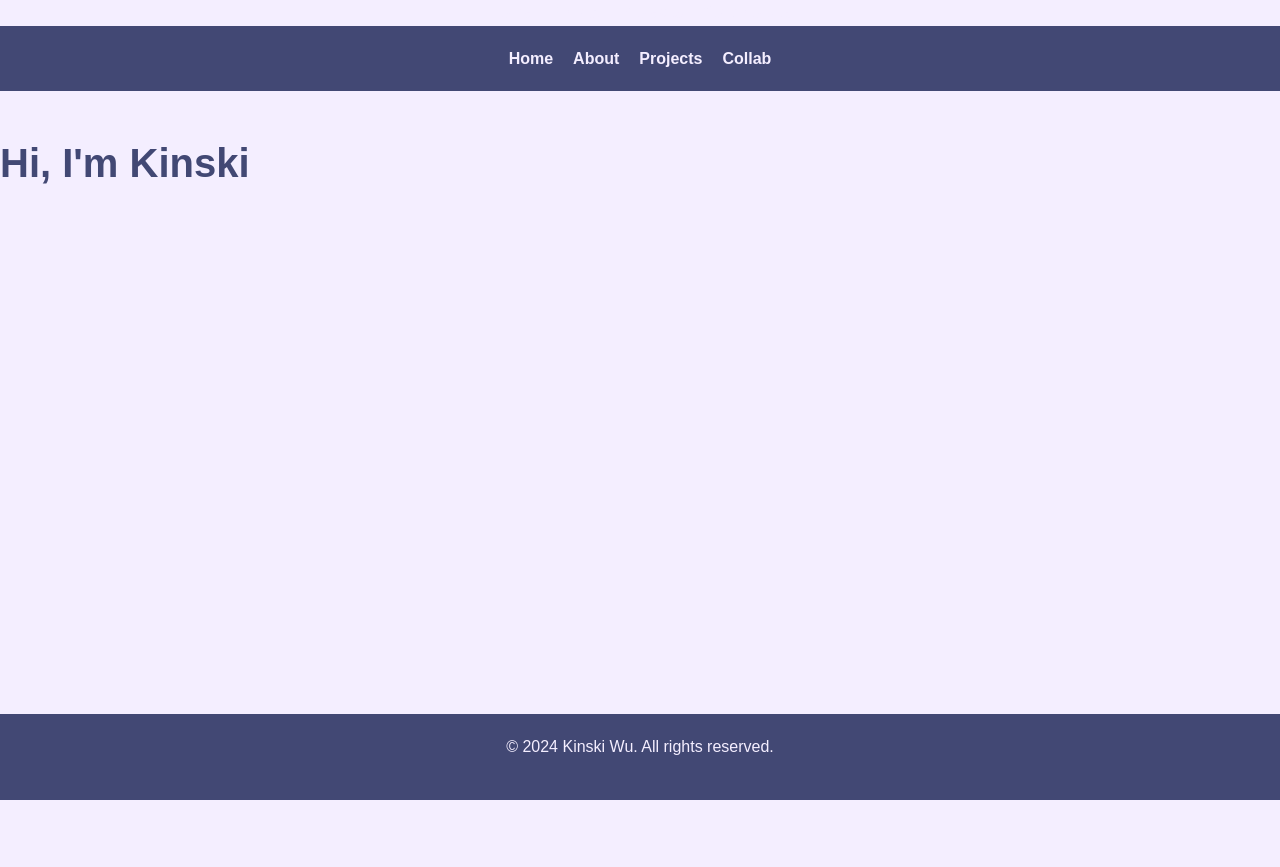
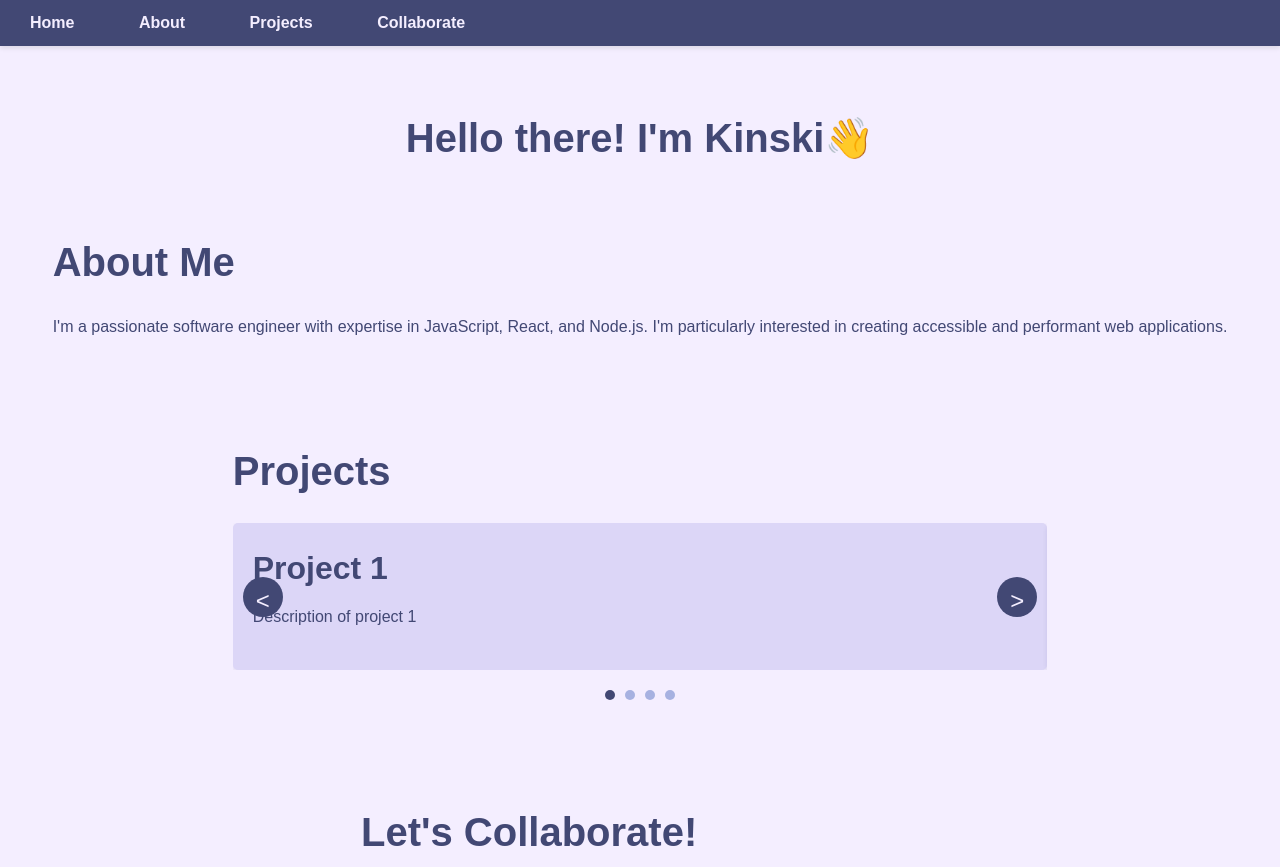
Before and after one commit to kinskiwu/portfolio-site, a website with bundled scripts: page src/index.html in a window 1280 px wide. Shown: the top 867 px of the page. Before the commit the page ends 800 px from the top, so only its background shows below. Built offline with nearby package versions, Linux system fonts and the light colour scheme.

Commit message:
feat: convert to single page app

```diff
--- a/src/css/styles.css
+++ b/src/css/styles.css
@@ -44,11 +44,23 @@ body {
     min-height: 100vh;
 }
 
+/* Container*/
 .container {
+    display: flex;
+    flex-direction: column;
+    align-items: center;
+    width: 100%;
+    margin: 0 auto;
     max-width: var(--max-width);
-    margin: 0 auto;
-    padding: 0 var(--spacing-medium);
+    padding: var(--spacing-medium);
+}
+
+section {
+    display: flex;
+    align-items: center;
+    justify-content: center;
     width: 100%;
+    padding: var(--spacing-medium);
 }
 
 /* Typography */
@@ -72,24 +84,48 @@ header, footer {
 
 footer { text-align: center; }
 
-/* Navigation */
-nav ul {
-    list-style-type: none;
-    display: flex;
-    justify-content: center;
+/* Navigation Styles */
+.main-navigation {
+    background-color: var(--color-quaternary);
+    padding: var(--spacing-small) 0;
+    width: 100%;
+    box-shadow: 0 2px 5px rgba(0, 0, 0, 0.1);
+    position: sticky;
+    top: 0;
+    z-index: 100;
 }
 
-nav ul li { margin: 0 var(--spacing-small); }
-
-nav ul li a {
+.main-navigation a {
     color: var(--color-primary);
     text-decoration: none;
     font-weight: bold;
-    transition: color var(--transition-speed) ease;
+    padding: var(--spacing-small) var(--spacing-medium);
+    border-radius: var(--border-radius);
+    transition: background-color var(--transition-speed) ease, color var(--transition-speed) ease;
+    margin: 0 var(--spacing-small);
 }
 
-nav ul li a:hover, nav ul li a:focus {
-    color: var(--color-secondary);
+.main-navigation a:hover,
+.main-navigation a:focus {
+    background-color: var(--color-secondary);
+    color: var(--color-quaternary);
+    outline: none;
+}
+
+.main-navigation a.active {
+    background-color: var(--color-tertiary);
+    color: var(--color-quaternary);
+}
+
+@media (max-width: 768px) {
+    .main-navigation {
+        text-align: center;
+    }
+
+    .main-navigation a {
+        display: block;
+        margin: var(--spacing-small) 0;
+    }
 }
 
 /* Main content */
--- a/src/index.html
+++ b/src/index.html
@@ -3,27 +3,11 @@
 <head>
     <meta charset="UTF-8">
     <meta name="viewport" content="width=device-width, initial-scale=1.0">
-    <title>Your Name - Software Engineer Portfolio</title>
+    <title>Kinski Wu - Portfolio</title>
     <link rel="stylesheet" href="css/styles.css">
 </head>
 <body>
-    <header>
-        <nav>
-            <ul>
-                <li><a href="#" data-route="home">Home</a></li>
-                <li><a href="#about" data-route="about">About</a></li>
-                <li><a href="#projects" data-route="projects">Projects</a></li>
-                <li><a href="#collab" data-route="collab">Collab</a></li>
-            </ul>
-        </nav>
-    </header>
-
-    <main id="app"></main>
-
-    <footer>
-        <p>&copy; 2024 Kinski Wu. All rights reserved.</p>
-    </footer>
-
+    <div id="app"></div>
     <script src="js/app.js" type="module"></script>
 </body>
 </html>
--- a/src/js/app.js
+++ b/src/js/app.js
@@ -1,49 +1,49 @@
 import Router from './router.js';
 import Home from './components/Home.js';
-import About from './components/About.js';
-import Projects from './components/Projects.js';
-import Collab from './components/Collab.js';
 import Navigation from './components/Navigation.js';
+import NotFound from './components/NotFound.js';
 
 class App {
     constructor() {
         this.router = new Router();
-        this.navigation = new Navigation();
-        this.routes = [
-            { path: 'home', component: Home, title: 'Home' },
-            { path: 'about', component: About, title: 'About' },
-            { path: 'projects', component: Projects, title: 'Projects' },
-            { path: 'collab', component: Collab, title: 'Collaborate' }
-        ];
     }
 
     init() {
         this.setupRoutes();
-        this.renderNavigation();
+        this.render();
         this.setupEventListeners();
-        this.router.handleRouting();
+        this.router.handleRouting();  // Initial routing
     }
 
     setupRoutes() {
-        this.routes.forEach(route => {
-            this.router.addRoute(route.path, new route.component());
-        });
+        this.router.addRoute('home', new Home());
+        this.router.setNotFoundHandler(new NotFound());
     }
 
-    renderNavigation() {
-        const navElement = this.navigation.render(this.routes);
-        document.body.insertBefore(navElement, document.body.firstChild);
+    render() {
+        const appElement = document.getElementById('app');
+        const navElement = new Navigation().render();
+        const contentElement = document.createElement('main');
+        const footerElement = document.createElement('footer');
+        footerElement.innerHTML = '<p>&copy; 2024 Kinski Wu. All rights reserved.</p>';
+
+        appElement.appendChild(navElement);
+        appElement.appendChild(contentElement);
+        appElement.appendChild(footerElement);
+
+        this.router.setContentElement(contentElement);
     }
 
     setupEventListeners() {
-        window.addEventListener('popstate', () => this.router.handleRouting());
         document.addEventListener('click', (e) => {
             if (e.target.matches('nav a')) {
                 e.preventDefault();
                 const route = e.target.getAttribute('data-route');
-                this.router.navigateTo(route);
+                this.router.navigateTo(`/${route}`);
             }
         });
+
+        this.router.listenForBackNavigation();
     }
 }
 
--- a/src/js/components/Home.js
+++ b/src/js/components/Home.js
@@ -1,9 +1,23 @@
+import About from './About.js';
+import Projects from './Projects.js';
+import Collab from './Collab.js';
+
 export default class Home {
     render() {
         const element = document.createElement('div');
         element.innerHTML = `
-            <h1>Hi, I'm Kinski</h1>
+            <section id="home">
+                <h1>Hello there! I'm Kinski👋</h1>
+            </section>
+            <section id="about"></section>
+            <section id="projects"></section>
+            <section id="collab"></section>
         `;
+
+        element.querySelector('#about').appendChild(new About().render());
+        element.querySelector('#projects').appendChild(new Projects().render());
+        element.querySelector('#collab').appendChild(new Collab().render());
+
         return element;
     }
 }
--- a/src/js/components/Navigation.js
+++ b/src/js/components/Navigation.js
@@ -1,19 +1,14 @@
 export default class Navigation {
-    render(routes) {
+    render() {
         const nav = document.createElement('nav');
-        const ul = document.createElement('ul');
+        nav.className = 'main-navigation';
 
-        routes.forEach(route => {
-            const li = document.createElement('li');
-            const a = document.createElement('a');
-            a.href = `#${route.path}`;
-            a.textContent = route.title;
-            a.setAttribute('data-route', route.path);
-            li.appendChild(a);
-            ul.appendChild(li);
-        });
-
-        nav.appendChild(ul);
+        nav.innerHTML = `
+            <a href="#home" data-route="home">Home</a>
+            <a href="#about" data-route="home">About</a>
+            <a href="#projects" data-route="home">Projects</a>
+            <a href="#collab" data-route="home">Collaborate</a>
+        `;
         return nav;
     }
 }
--- a/src/js/components/Projects.js
+++ b/src/js/components/Projects.js
@@ -25,7 +25,7 @@ export default class Projects {
         const projectsHTML = this.projects.map(project => this.createProjectElement(project)).join('');
 
         element.innerHTML = `
-            <h1 class="projects-heading">My Projects</h1>
+            <h1 class="projects-heading">Projects</h1>
             <div class="carousel-container">
                 <div class="carousel">
                     ${projectsHTML}
--- a/src/js/router.js
+++ b/src/js/router.js
@@ -1,29 +1,36 @@
-import NotFound from './components/NotFound.js';
-
 export default class Router {
     constructor() {
         this.routes = {};
-        this.notFoundComponent = new NotFound();
+        this.notFoundHandler = null;
+        this.contentElement = null;
     }
 
-    addRoute(name, component) {
-        this.routes[name] = component;
+    addRoute(path, component) {
+        this.routes[path] = component;
     }
 
-    navigateTo(route) {
-        window.history.pushState(null, null, `#${route}`);
+    setNotFoundHandler(component) {
+        this.notFoundHandler = component;
+    }
+
+    setContentElement(element) {
+        this.contentElement = element;
+    }
+
+    navigateTo(path) {
+        history.pushState(null, '', path);
         this.handleRouting();
     }
 
     handleRouting() {
-        const app = document.getElementById('app');
-        let route = window.location.hash.slice(1) || 'home';
-
-        app.innerHTML = '';
-        if (this.routes[route]) {
-            app.appendChild(this.routes[route].render());
-        } else {
-            app.appendChild(this.notFoundComponent.render());
+        const path = window.location.pathname.slice(1) || 'home';
+        if (this.routes[path]) {
+            this.contentElement.innerHTML = '';
+            this.contentElement.appendChild(this.routes[path].render());
         }
     }
+
+    listenForBackNavigation() {
+        window.addEventListener('popstate', () => this.handleRouting());
+    }
 }
```
